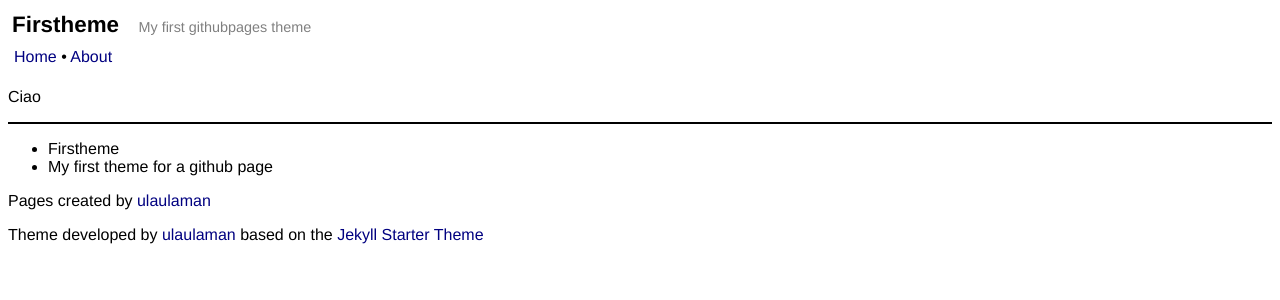
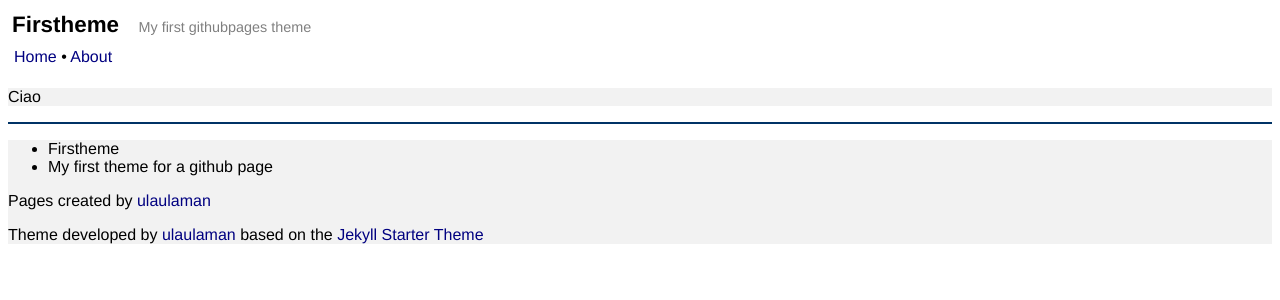
Before and after one commit to ulaulaman/firstheme, a Jekyll site: the page built from index.html, in a window 1280 px wide. Shown: the top 300 px of the page. Built offline with Jekyll 4.4.1, drawn with Linux system fonts in a browser that asks for light colours.

Commit message:
Update style.css

```diff
--- a/css/style.css
+++ b/css/style.css
@@ -36,4 +36,9 @@ a:hover {
 
 .site-footer {
   border-top: 2px solid;
+  border-top-color: #003366;
 }
+
+.wrapper {
+  background: #f2f2f2;
+}
```
